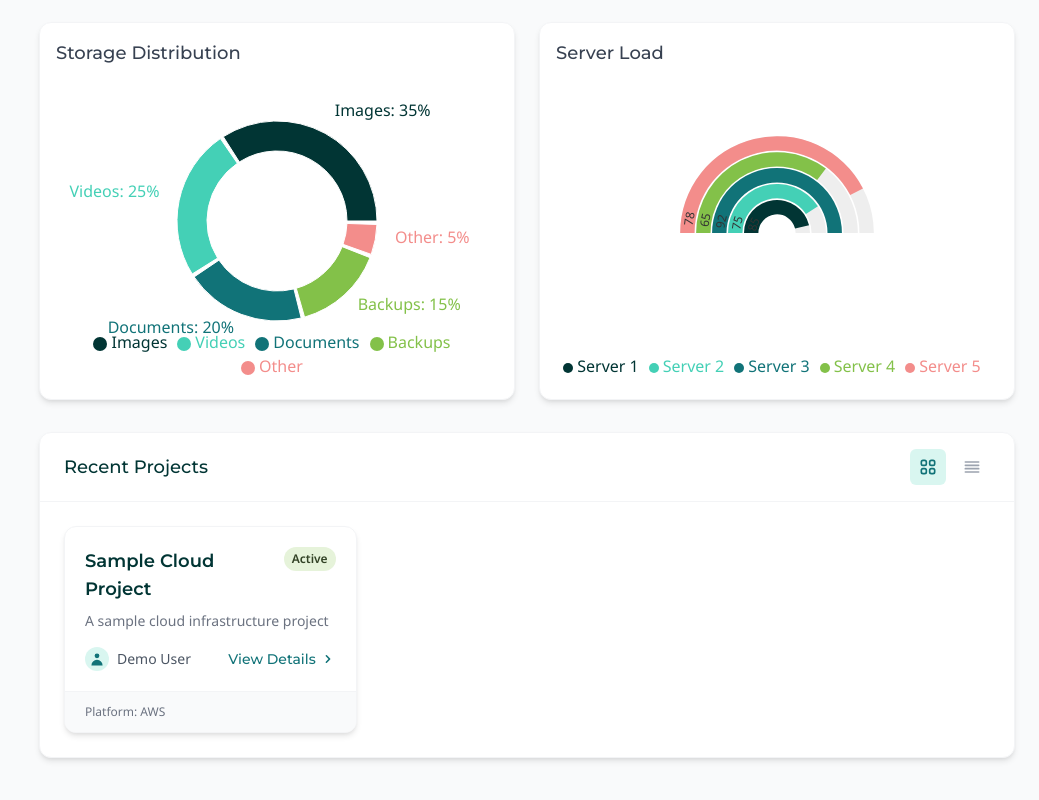
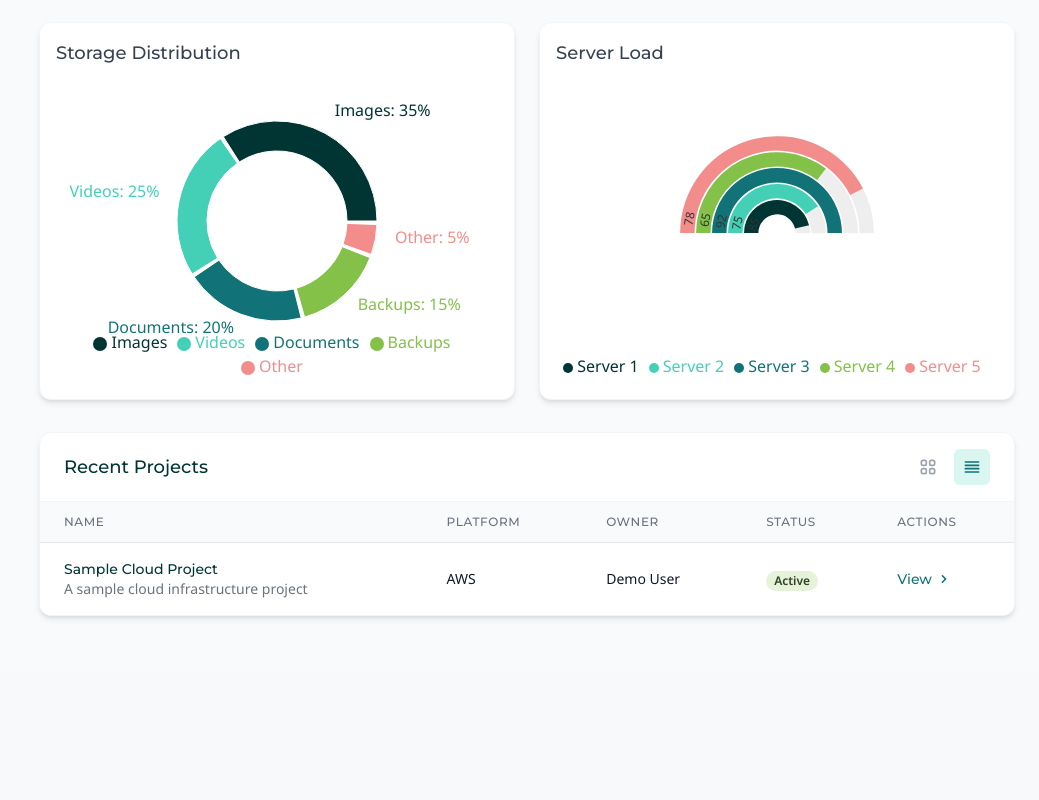
Before and after one commit to gityash2024/synaps, a React (Create React App) app: page /dashboard in a window 1280 px wide. Shown: the part 1055-1855 px from the top of the page, without its empty margins (241-1280 px from the left). After the commit the page ends 1727 px from the top, so only its background shows below. Built offline with nearby package versions, Linux system fonts and the light colour scheme; sample sign-in values are in the browser's storage.

Commit message:
update code

```diff
--- a/src/pages/Dashboard.tsx
+++ b/src/pages/Dashboard.tsx
@@ -451,7 +451,7 @@ const ProjectCard: React.FC<{
 const Dashboard: React.FC = () => {
   const { projects } = useProjectStore();
   const [isCreateModalOpen, setIsCreateModalOpen] = useState(false);
-  const [viewMode, setViewMode] = useState<'grid' | 'table'>('grid');
+  const [viewMode, setViewMode] = useState<'grid' | 'table'>('table');
   const navigate = useNavigate();
 
   // Animation refs
```
